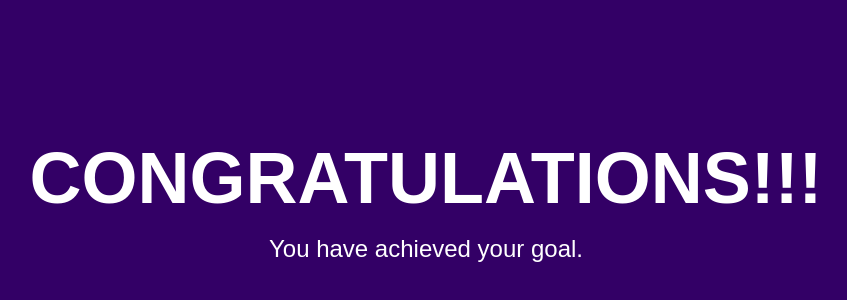
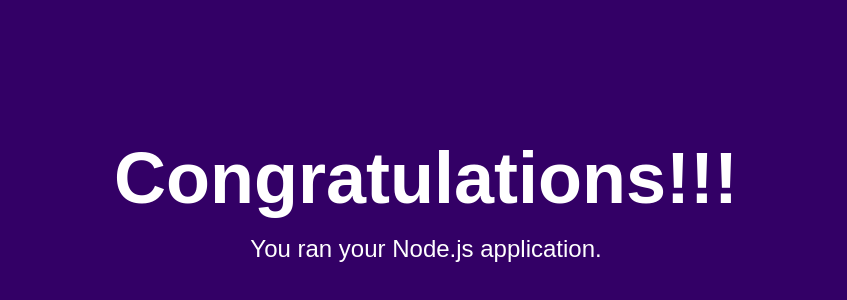
Before and after one commit to thebishnu/Basic-Node-App, a website: page public/index.html in a window 1280 px wide. Shown: the part 188-488 px from the top of the page, without its empty margins (214-1061 px from the left). Drawn offline with Linux system fonts and the light colour scheme.

Commit message:
update index.html file

```diff
--- a/public/index.html
+++ b/public/index.html
@@ -10,8 +10,8 @@
 
 <body>
     <div class="container">
-        <h1 class="title">CONGRATULATIONS!!!</h1>
-        <h3>You have achieved your goal.</h3>
+        <h1 class="title">Congratulations!!!</h1>
+        <h3>You ran your Node.js application.</h3>
     </div>
 
 </body>
```
